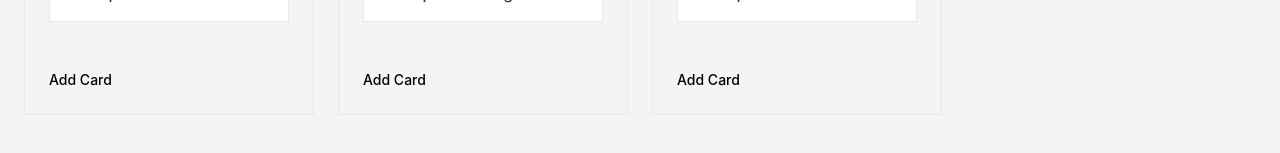
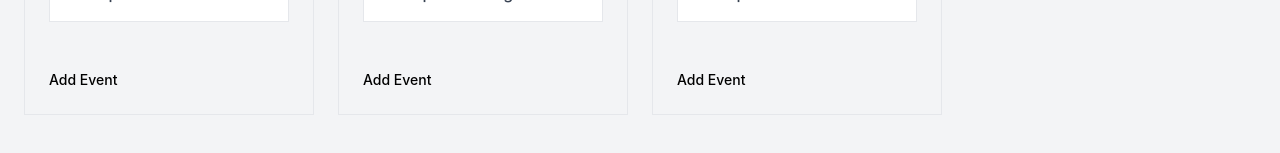
Before and after one commit to AlbertoBarrago/playgroundNext14, a Next.js app: page /test in a window 1280 px wide. Shown: the part 217-370 px from the top of the page. Built offline with nearby package versions, Linux system fonts and the light colour scheme.

Commit message:
Buggy but works

```diff
--- a/components/card.tsx
+++ b/components/card.tsx
@@ -1,8 +1,9 @@
 import {EventInterface} from "../pages/test";
+import {ConnectDragSource} from "react-dnd";
 
 export default function CardComponent(cardElement: EventInterface) {
     return (
-        <div className="p-4 border rounded-md bg-white dark:bg-gray-900"
+        <div ref={cardElement.ref} className="p-4 border rounded-md bg-white dark:bg-gray-900"
              draggable="true">
             <h3 className="font-medium text-gray-700 dark:text-gray-200">{cardElement.title}</h3>
             <p className="text-sm text-gray-500 dark:text-gray-400">{cardElement.description}</p>
--- a/pages/test.tsx
+++ b/pages/test.tsx
@@ -1,14 +1,12 @@
 import {Button} from "../@/components/ui/button"
 import {CardTitle, CardHeader, CardContent, CardFooter, Card} from "../@/components/ui/card"
 import React, {useState} from "react";
-import CardComponents from "../components/card";
-
-import { HTML5Backend } from 'react-dnd-html5-backend'
-import {DndProvider, useDrag} from 'react-dnd'
+import {HTML5Backend} from 'react-dnd-html5-backend'
+import {DndProvider, useDrag, useDrop} from 'react-dnd'
+import {types} from "util";
 
 export type status = "todo" | "doing" | "done";
 export type type = "TODO" | "DOING" | "DONE";
-
 export interface EventInterface {
     id: number, //unique id
     type: type,
@@ -23,31 +21,70 @@ export interface CardInterface {
     visible: boolean;
     listElement: EventInterface[];
 }
+export interface SingleEventInterface {
+    eCard: EventInterface;
+    moveCard: (item: EventInterface, destinationCard: CardInterface) => void;
+}
+export interface CardListInterface {
+    card: CardInterface,
+    moveCard: (item: EventInterface, destinationCard: CardInterface) => void,
+    cardList: CardInterface[]
+}
 
-const CardItem: React.FC<{ card: CardInterface }> = ({ card }) => {
-    const [, drag] = useDrag({
-        type: 'CARD',
-        item: { card },
-    });
+
+const CardItem: React.FC<CardListInterface> = ({card, moveCard, cardList}) => {
+
+    const [collectedProps, drop] = useDrop(() => ({
+        accept: "CARD_COMPONENT",
+        item: card,
+        drop: (valueHover: { eCard: EventInterface }) => {
+            const hoverEventType = valueHover.eCard.type;
+            const destinationCard = card;
+            const destinationCardType = destinationCard.title;
+            moveCard(valueHover.eCard, destinationCard)
+        }
+    }))
 
     return (
-        <Card ref={drag}>
+        <Card ref={drop}>
             <CardHeader>
                 <CardTitle className="text-black">{card.title}</CardTitle>
             </CardHeader>
             <CardContent className="space-y-2">
                 {card.listElement.map((eCard) => (
-                    <CardComponents key={eCard.id} {...eCard} />
+                    <DraggableCardComponent
+                        key={eCard.id}
+                        eCard={eCard}
+                        moveCard={moveCard}
+                    />
                 ))}
             </CardContent>
             <CardFooter>
                 <Button className="text-black" variant="secondary" size="sm">
-                    Add Card
+                    Add Event
                 </Button>
             </CardFooter>
         </Card>
     );
 };
+
+const DraggableCardComponent: React.FC<SingleEventInterface> =
+    ({eCard, moveCard}) => {
+        const [{isDragging}, drag] = useDrag({
+            type: 'CARD_COMPONENT',
+            item: {eCard},
+            collect: (monitor) => ({
+                isDragging: monitor.isDragging(),
+            }),
+        });
+
+        return (
+            <div ref={drag} style={{opacity: isDragging ? 0.5 : 1, scale: 0.3 }} className="p-4 border rounded-md bg-white dark:bg-gray-900">
+                <h3 className="font-medium text-gray-700 dark:text-gray-200">{eCard.title}</h3>
+                <p className="text-sm text-gray-500 dark:text-gray-400">{eCard.description}</p>
+            </div>
+        );
+    };
 
 export default function Component() {
     const [cardList, setCardList] = useState<CardInterface[]>([
@@ -93,11 +130,45 @@ export default function Component() {
                 }
             ]
         }
-
     ])
 
+    /**
+     * Moves an item to a destination card in a card list.
+     *
+     * @param {EventInterface} item - The item to be moved.
+     * @param {CardInterface} destinationCard - The destination card where the item will be moved to.
+     *
+     * @returns {void}
+     */
+    const moveCard = (item: EventInterface, destinationCard: CardInterface): void => {
+        const newCardList = [...cardList];
+
+        // Determine the sourceCardIndex based on the type of the destination card
+        const sourceCardIndex = newCardList.findIndex(card => card.title === item.type);
+        const cardIndex = newCardList.findIndex(card => card === destinationCard);
+
+        if (cardIndex !== -1 && sourceCardIndex !== -1 && cardIndex !== sourceCardIndex) {
+            // Change the type of the item to the type of the destination card
+            const updatedItem = { ...item };
+
+            // Push the updated item to the destinationCard array
+            newCardList[cardIndex].listElement.push(updatedItem);
+
+            // Remove old items from the origin-array
+            newCardList[sourceCardIndex].listElement = newCardList[sourceCardIndex].listElement.filter(event => event.id !== item.id);
+
+            // Update the state
+            setCardList(newCardList);
+        } else if (cardIndex === -1) {
+            console.error('Destination card not found');
+        } else {
+            console.error('Invalid move: Source and destination cards are the same.');
+        }
+    };
+
+
     return (
-        <DndProvider debugMode={true} backend={HTML5Backend}>
+        <DndProvider backend={HTML5Backend}>
             <header className="flex items-center justify-between px-6 py-4 bg-white shadow-md dark:bg-gray-900">
                 <div className="flex items-center space-x-2">
                     <svg
@@ -126,7 +197,10 @@ export default function Component() {
             <section className="h-screen w-full bg-gray-100 dark:bg-gray-800">
                 <main className="p-6 grid gap-6 grid-cols-1 sm:grid-cols-2 lg:grid-cols-3 xl:grid-cols-4">
                     {cardList && cardList.map((card) => (
-                         <CardItem key={card.id} card={card} />
+                        <CardItem key={card.id}
+                                  card={card}
+                                  moveCard={moveCard}
+                                  cardList={cardList}/>
                     ))}
                 </main>
             </section>
```
